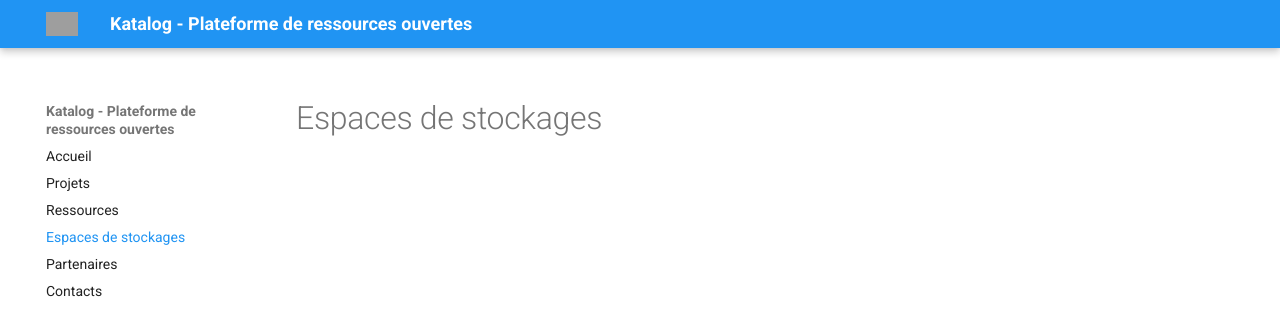
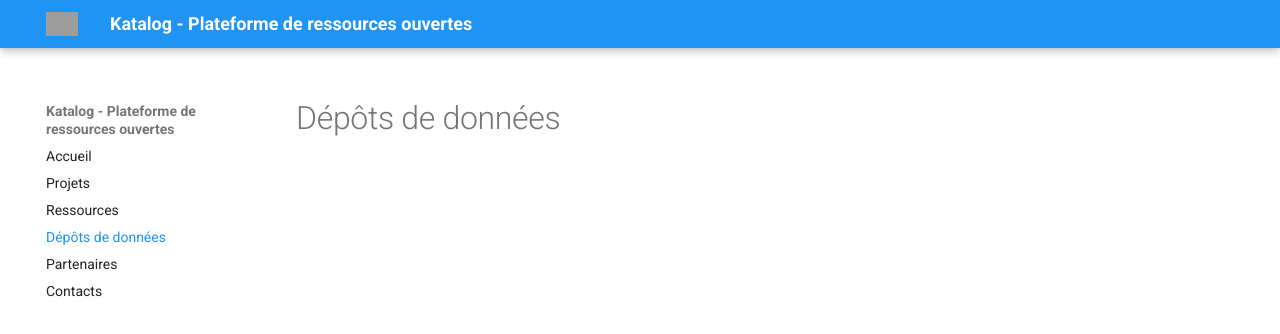
Before and after one commit to Konsilion/katalog-template, an MkDocs documentation site: the page built from docs/etc/stockages/home.md, in a window 1280 px wide. Shown: the top 334 px of the page. Built offline with MkDocs 1.6.1 and Material for MkDocs 9.7.7, drawn with Linux system fonts in a browser that asks for light colours; grey boxes are pictures that could not be loaded.

Commit message:
Update mkdocs.yml

```diff
--- a/mkdocs.yml
+++ b/mkdocs.yml
@@ -17,7 +17,7 @@ nav:
 
     - Ressources: etc/ressources/home.md
 
-    - Espaces de stockages: etc/stockages/home.md
+    - Dépôts de données: etc/stockages/home.md
 
     - Partenaires: etc/communaute/home.md
 
```
